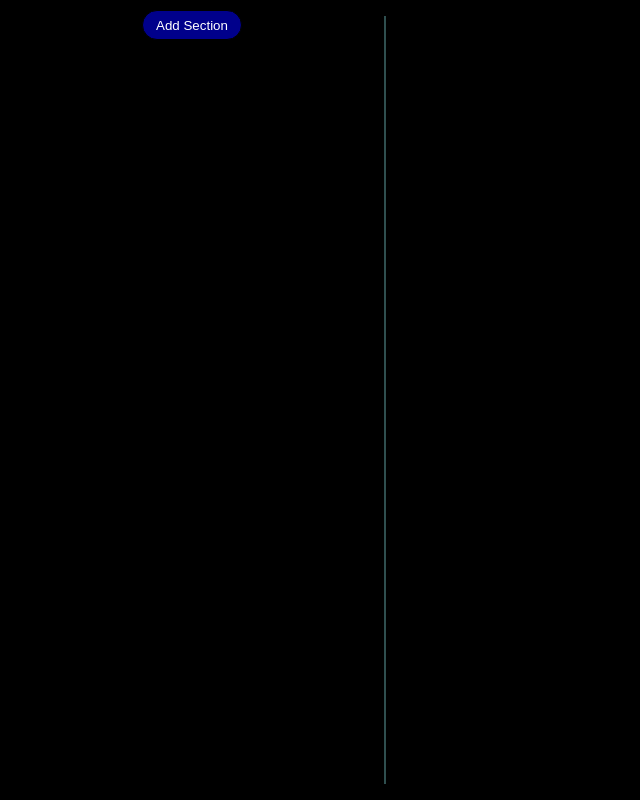
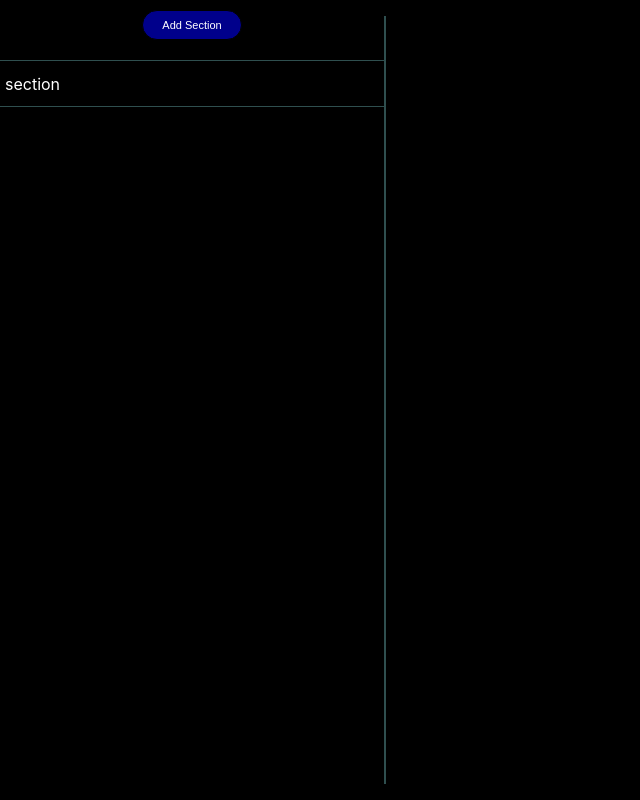
Before and after one commit to Howard-GitHub/TestCreator, a React (Create React App) app: page / in a window 1280 px wide. Shown: the whole page, without its empty margins (0-640 px from the left). Built offline with nearby package versions, Linux system fonts and the light colour scheme.

Commit message:
Chore: Create Section component
Section.jsx will represent the section titles that appear on the section dashboard. The component will be selectable so that the user can choose which section to enter.

```diff
--- a/src/components/AddButton/AddButton.css
+++ b/src/components/AddButton/AddButton.css
@@ -1,7 +1,12 @@
+.add-button-container-section {
+    padding-bottom: 30px;
+}
+
 .add-button-section {
     position: relative;
     background-color: darkblue;
     color: white;
+    font-size: 11px;
     height: 30px;
     width: 100px;
     border-radius: 15px;
--- /dev/null
+++ b/src/components/SectionsDashboard/Section/Section..jsx
@@ -0,0 +1,13 @@
+import './Section.css';
+
+const Section = () => {
+    return (
+        <div className="section-container">
+            <div className="section">
+                section
+            </div>
+        </div>
+    );
+}
+
+export default Section;
--- /dev/null
+++ b/src/components/SectionsDashboard/Section/Section.css
@@ -0,0 +1,11 @@
+.section {
+    position: relative;
+    display: flex;
+    color: white;
+    align-items: center;
+    width: 100%;
+    height: 45px;
+    border-top: 1px solid darkslategray;
+    border-bottom: 1px solid darkslategray;
+    padding-left: 5px;
+}
--- a/src/components/SectionsDashboard/SectionsDashboard.jsx
+++ b/src/components/SectionsDashboard/SectionsDashboard.jsx
@@ -1,4 +1,5 @@
 import AddButton from '../AddButton/AddButton';
+import Section from './Section/Section.';
 import './SectionsDashboard.css';
 
 const SectionsDashboard = () => {
@@ -8,7 +9,7 @@ const SectionsDashboard = () => {
                 <AddButton
                     type={"section"}
                 />
-
+                <Section/>
             </div>
         </div>
     );
```
